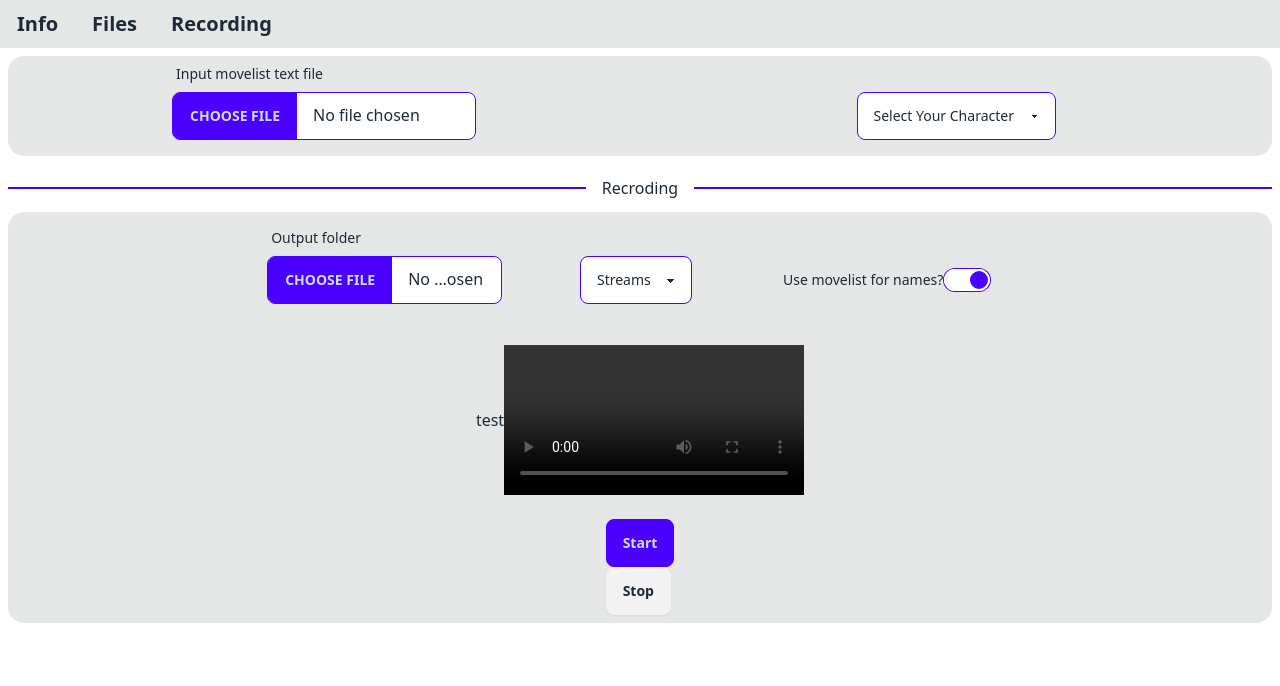
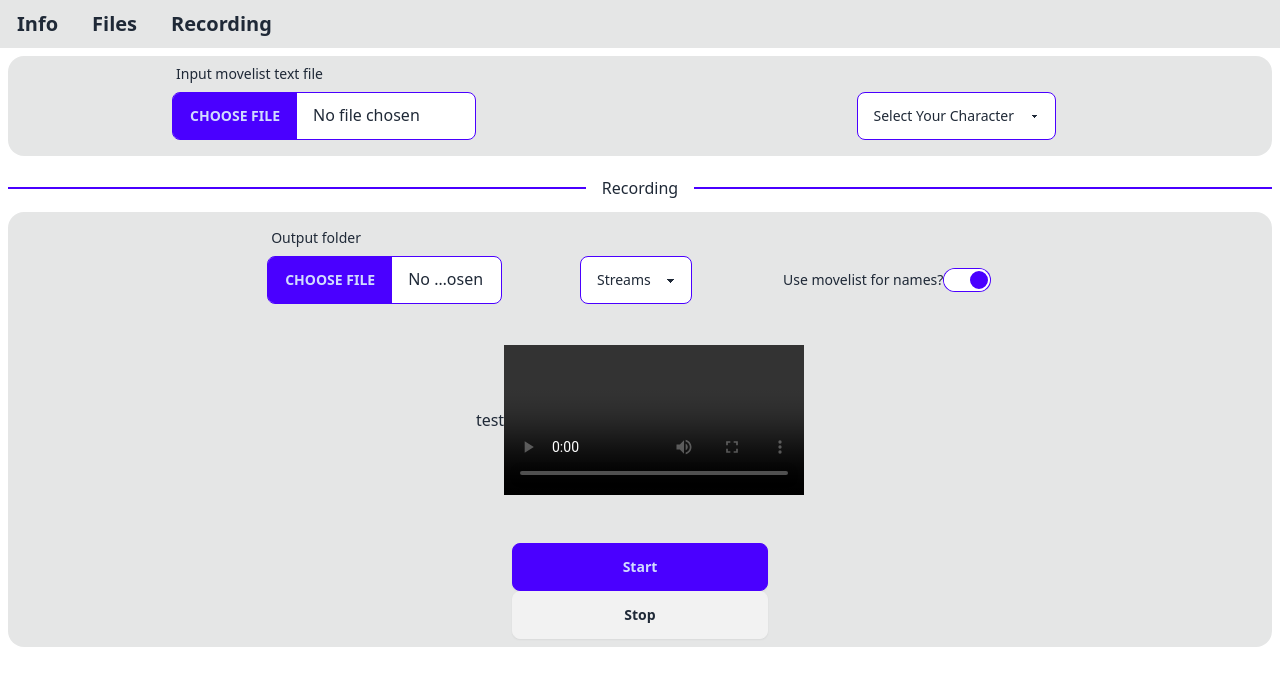
Before and after one commit to jones-erin-650/Movelist-Recorder, a React (Vite) app in the folder electron-vite/: page /recording in a window 1280 px wide. Shown: the top 686 px of the page. Built offline with nearby package versions, Linux system fonts and the light colour scheme.

Commit message:
fixed the button placement

```diff
--- a/electron-vite/src/View/Components/BasicButton.tsx
+++ b/electron-vite/src/View/Components/BasicButton.tsx
@@ -7,7 +7,7 @@ const BasicButton = (
 ) => {
   return (
     <>
-      <button className={`btn btn-${color} btn-${size}`}>{text}</button>
+      <button className={`btn btn-${color} btn-wide`}>{text}</button>
     </>
   )
 }
--- a/electron-vite/src/View/Components/Sections/RecordingBlock.tsx
+++ b/electron-vite/src/View/Components/Sections/RecordingBlock.tsx
@@ -40,12 +40,14 @@ const RecordingBlock = () => {
 
         <br />
 
-        <div className="">
-          <BasicButton text='Start' color='primary' size='wide'/>
-          <br />
-          <BasicButton text='Stop' color='secondary' size='wide'/>
-        </div>
+        <br />
+        <BasicButton text='Start' color='primary' size='wide'/>
+        <BasicButton text='Stop' color='secondary'/>
+
+
       </div>
+
+
 
     </>
   )
--- a/electron-vite/src/View/Pages/Recording.tsx
+++ b/electron-vite/src/View/Pages/Recording.tsx
@@ -6,7 +6,7 @@ const Recording = () => {
     <>
       <TopBlock />
 
-      <div className="divider  divider-primary">Recroding</div>
+      <div className="divider  divider-primary">Recording</div>
 
       <RecordingBlock />
 
```
